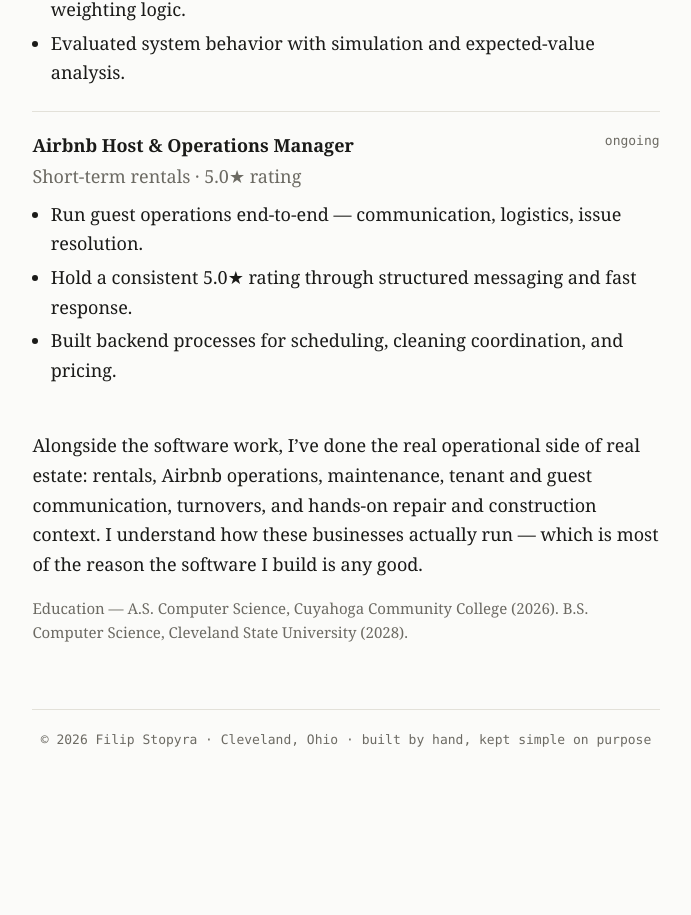
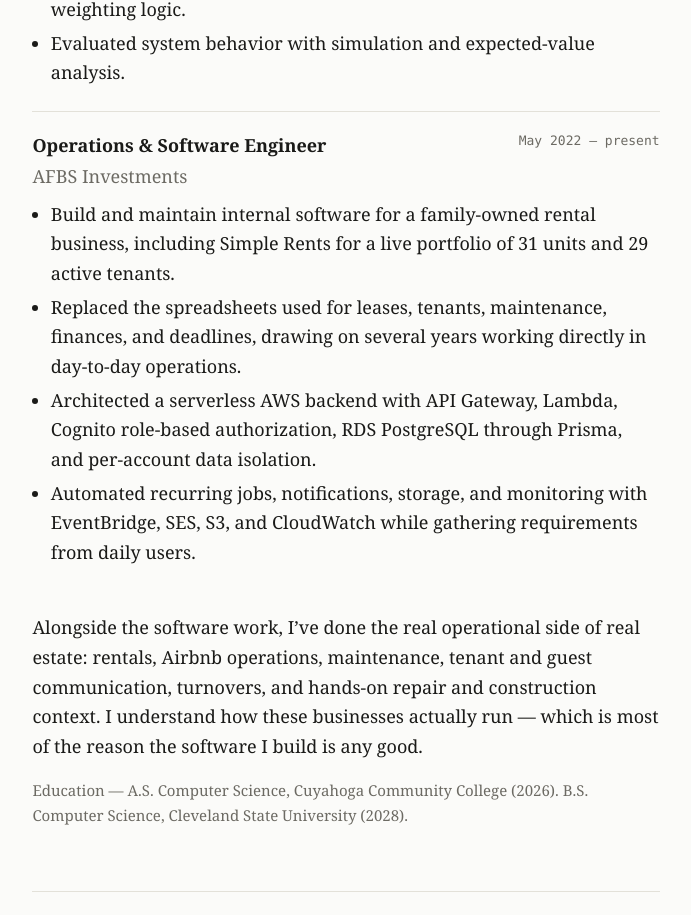
Before and after one commit to userN7590/personalsite, a React (Vite) app: page /experience in a window 1280 px wide. Shown: the part 950-1865 px from the top of the page, without its empty margins (294-985 px from the left). Before the commit the page ends 1797 px from the top, so only its background shows below. Built offline with nearby package versions, Linux system fonts and the light colour scheme.

Commit message:
Finalize portfolio redesign

```diff
--- a/src/pages/Experience.jsx
+++ b/src/pages/Experience.jsx
@@ -27,13 +27,14 @@
         </div>
 
         <div className="xp">
-          <span className="when">ongoing</span>
-          <div className="role">Airbnb Host &amp; Operations Manager</div>
-          <div className="org">Short-term rentals · 5.0&#9733; rating</div>
+          <span className="when">May 2022 — present</span>
+          <div className="role">Operations &amp; Software Engineer</div>
+          <div className="org">AFBS Investments</div>
           <ul>
-            <li>Run guest operations end-to-end &mdash; communication, logistics, issue resolution.</li>
-            <li>Hold a consistent 5.0&#9733; rating through structured messaging and fast response.</li>
-            <li>Built backend processes for scheduling, cleaning coordination, and pricing.</li>
+            <li>Build and maintain internal software for a family-owned rental business, including Simple Rents for a live portfolio of 31 units and 29 active tenants.</li>
+            <li>Replaced the spreadsheets used for leases, tenants, maintenance, finances, and deadlines, drawing on several years working directly in day-to-day operations.</li>
+            <li>Architected a serverless AWS backend with API Gateway, Lambda, Cognito role-based authorization, RDS PostgreSQL through Prisma, and per-account data isolation.</li>
+            <li>Automated recurring jobs, notifications, storage, and monitoring with EventBridge, SES, S3, and CloudWatch while gathering requirements from daily users.</li>
           </ul>
         </div>
 
```
